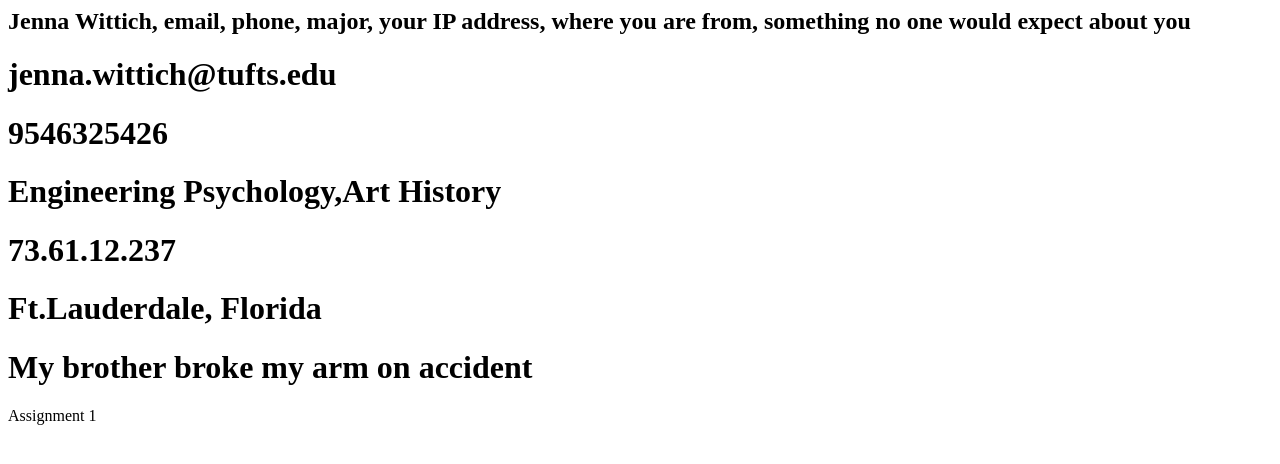
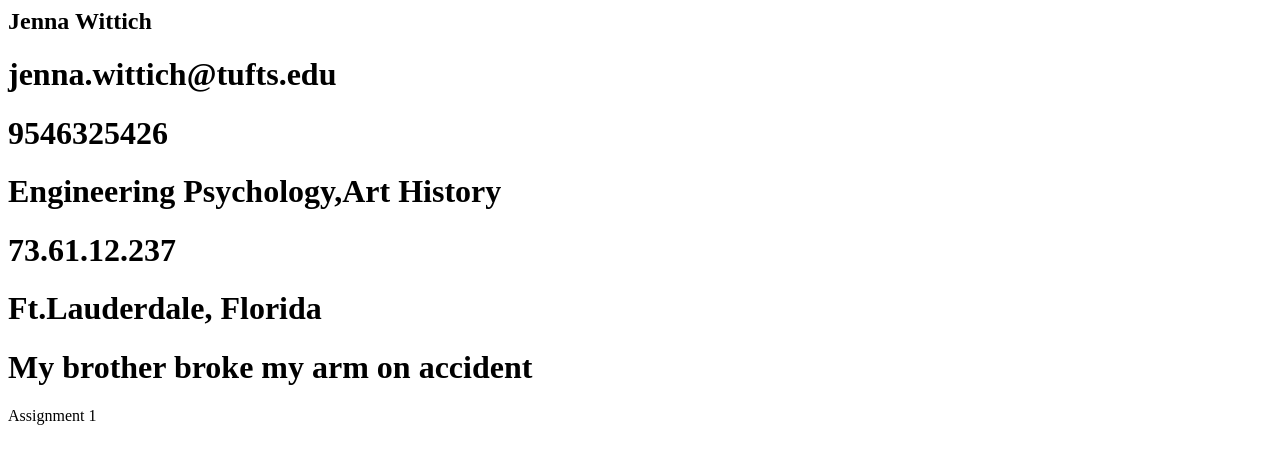
Before and after one commit to jwittich/basics, a plain HTML site: page index.html in a window 1280 px wide. Drawn offline with Linux system fonts and the light colour scheme.

Commit message:
Update index.html

```diff
--- a/index.html
+++ b/index.html
@@ -2,7 +2,7 @@
 <head>
 <title>Assignment 1</title> </head>
 <body>
-<h2>Jenna Wittich, email, phone, major, your IP address, where you are from, something no one would expect about you</h2>
+<h2>Jenna Wittich</h2>
 <h1>jenna.wittich@tufts.edu</h1>
 <h1>9546325426</h1>
 <h1>Engineering Psychology,Art History</h1>
```
